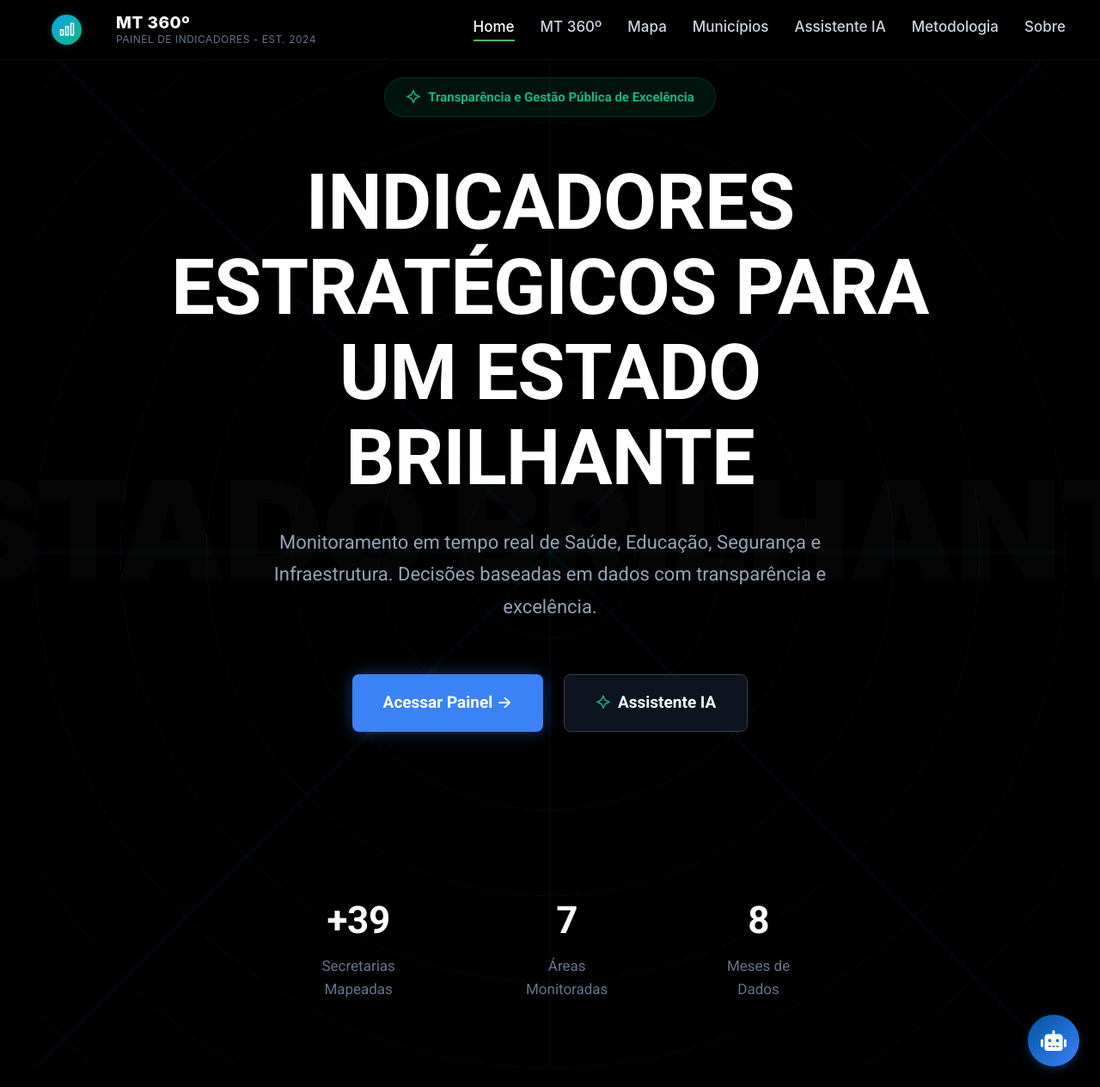
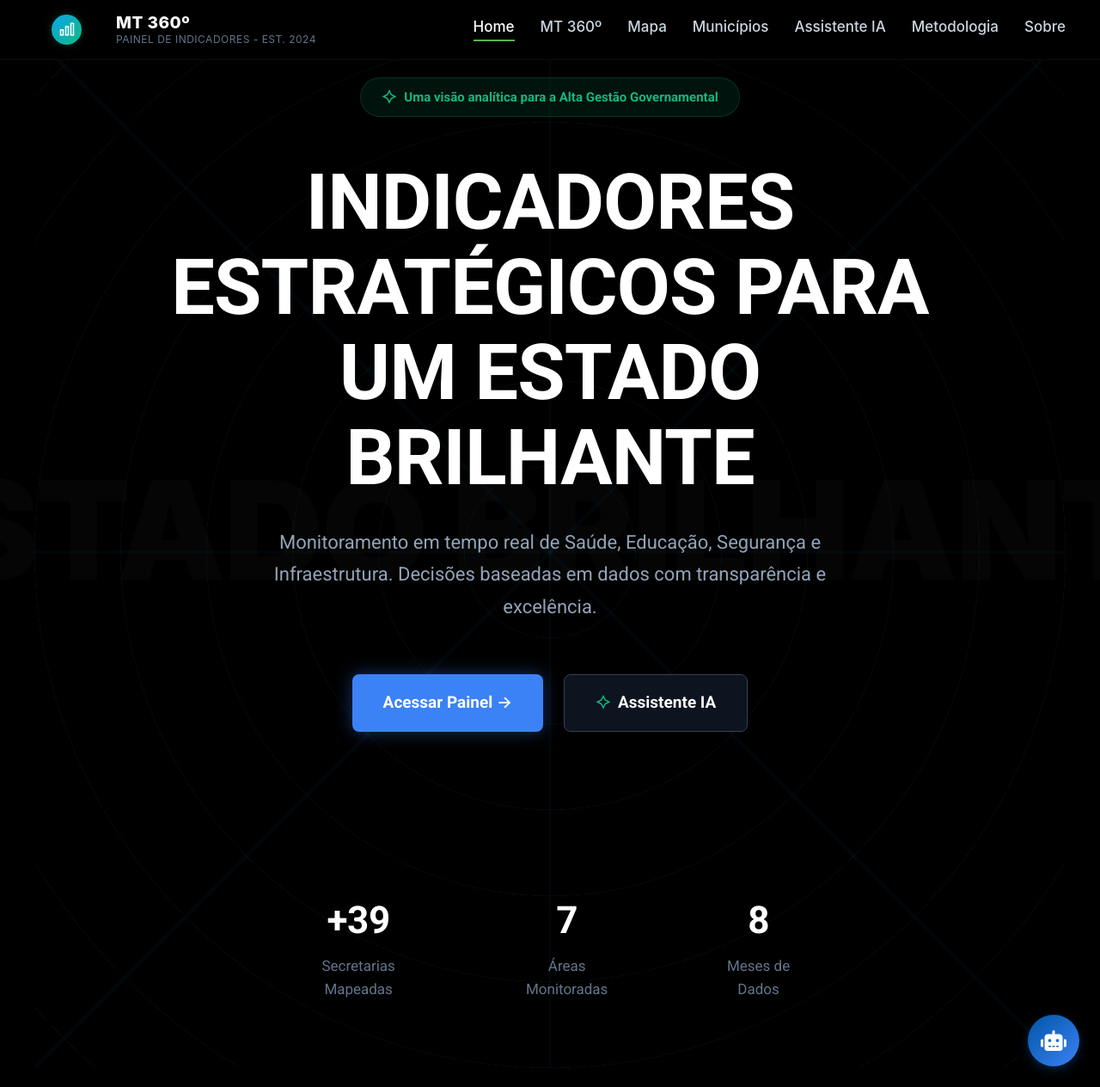
Before and after one commit to abraaonazario/observatorio-ia, an MkDocs documentation site: the page built from docs/index.md, in a window 1280 px wide and 1264 px high. Shown: the whole window at 86% size. Built offline with MkDocs 1.6.1 and Material for MkDocs 9.7.7, drawn with Linux system fonts in a browser that asks for light colours.

Commit message:
Altera o slogan para Uma visao analitica para a Alta Gestao Governamental

```diff
--- a/docs/index.md
+++ b/docs/index.md
@@ -10,7 +10,7 @@ hide:
 
 <div class="hero-section">
   <div class="hero-badge">
-    <svg width="18" height="18" viewBox="0 0 24 24" fill="none" stroke="#10b981" stroke-width="2" style="margin-right: 8px;"><path d="M12 2l3 6 6 3-6 3-3 6-3-6-6-3 6-3z"></path></svg> Transparência e Gestão Pública de Excelência
+    <svg width="18" height="18" viewBox="0 0 24 24" fill="none" stroke="#10b981" stroke-width="2" style="margin-right: 8px;"><path d="M12 2l3 6 6 3-6 3-3 6-3-6-6-3 6-3z"></path></svg> Uma visão analítica para a Alta Gestão Governamental
   </div>
   <h1 class="hero-title">INDICADORES ESTRATÉGICOS PARA UM ESTADO BRILHANTE</h1>
   <p class="hero-subtitle">
```
